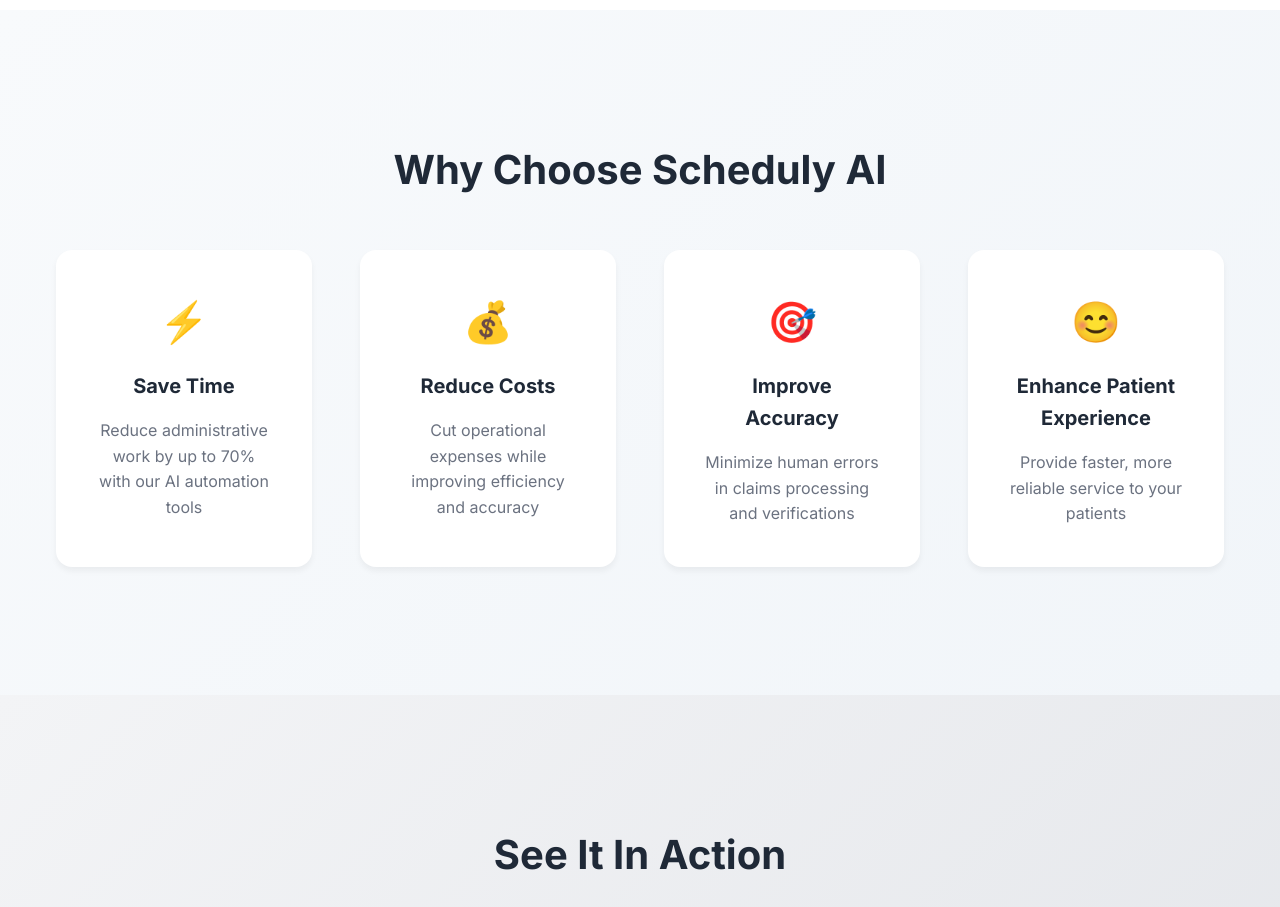
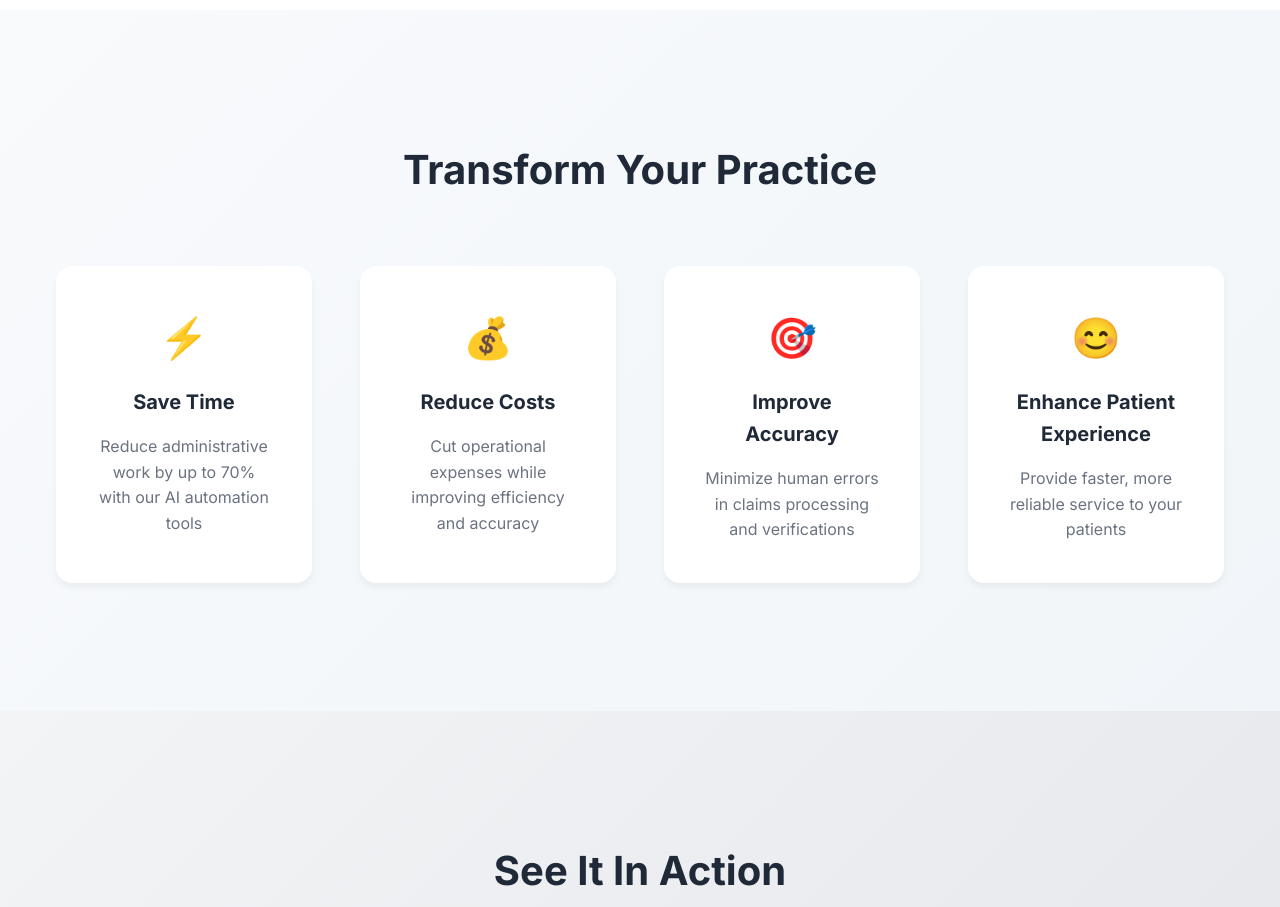
Before and after one commit to Jannatt22/Scheduly-AI, a React (Create React App) app: page / in a window 1280 px wide. Shown: the part 1740-2647 px from the top of the page. Built offline with nearby package versions, Linux system fonts and the light colour scheme.

Commit message:
changed benofits section title and added space between the title and the p , change back the title later maybe

```diff
--- a/src/App.css
+++ b/src/App.css
@@ -493,7 +493,7 @@ body {
 .benefits-section h2 {
   text-align: center;
   font-size: 2.5rem;
-  margin-bottom: 3rem;
+  margin-bottom: 4rem;
   color: var(--text-main);
 }
 
--- a/src/App.tsx
+++ b/src/App.tsx
@@ -104,7 +104,7 @@ const ProductsSection = () => {
 
 const BenefitsSection = () => (
   <section className="benefits-section" id="benefits">
-    <h2>Why Choose Scheduly AI</h2>
+    <h2>Transform Your Practice</h2>
     <div className="benefits-grid">
       <div className="benefit-card">
         <span className="benefit-icon">⚡</span>
```
